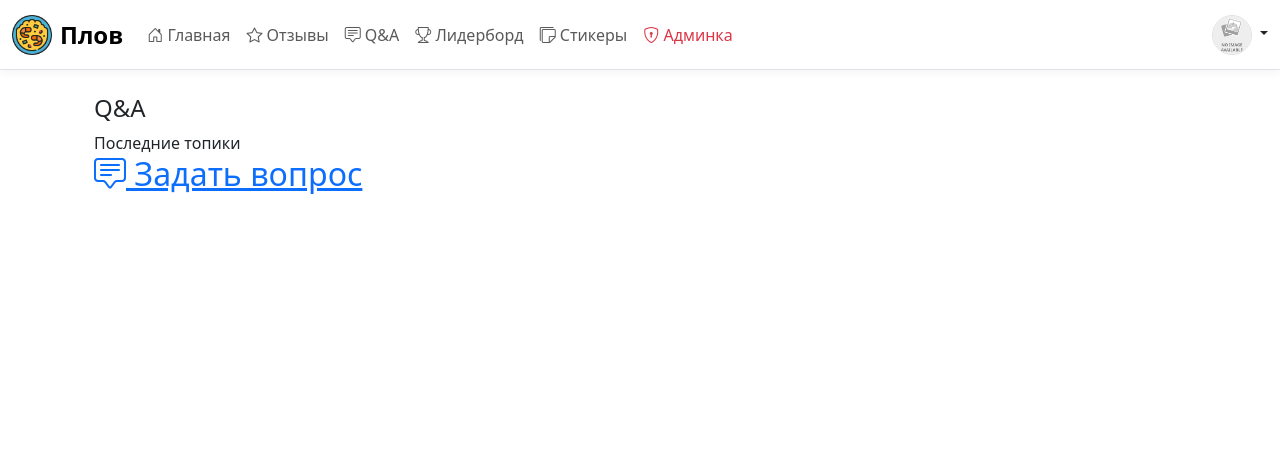
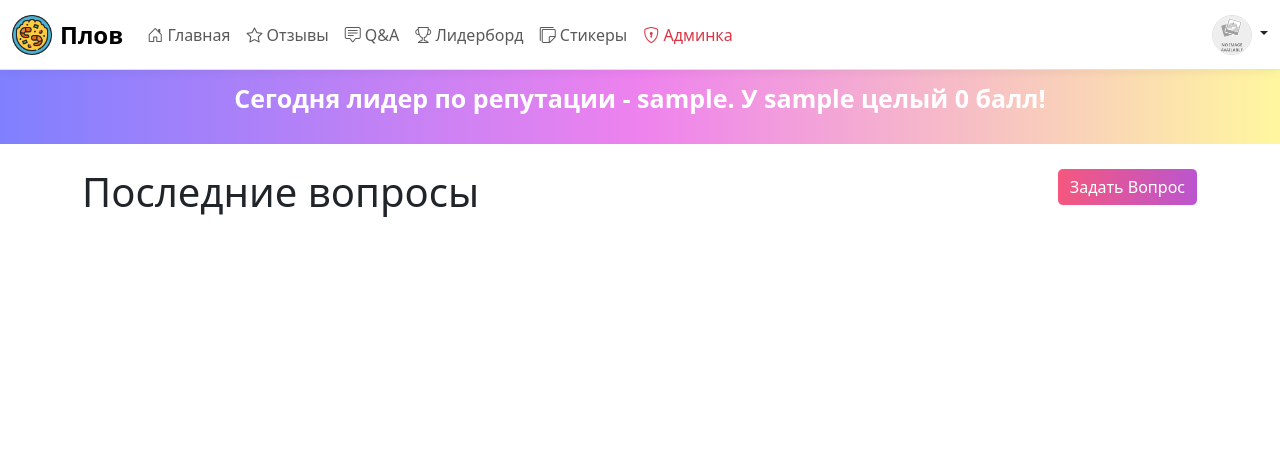
Before and after one commit to Tarasyonok/PLOV, a Django app: page /forum/ in a window 1280 px wide. Shown: the top 464 px of the page. Run offline with Django 5.2, Linux system fonts and the light colour scheme; the visitor is signed in with stand-in values (Sample User, id 1); data comes from the database, SQL or seed files in the repository; data that the repository does not hold is empty; some libraries are stand-ins or nearby versions.

Commit message:
change: front in forum

```diff
--- a/plov/forum/urls.py
+++ b/plov/forum/urls.py
@@ -2,42 +2,42 @@ import django.urls
 
 import forum.views
 
-app_name = "forum"
+app_name = 'forum'
 
 urlpatterns = [
     django.urls.path(
-        "",
+        '',
         forum.views.topic_list,
-        name="forum",
+        name='forum',
     ),
     django.urls.path(
-        "topic_post/",
-        forum.views.topicPost,
-        name="topic-post",
+        'topic_post/',
+        forum.views.topic_post,
+        name='topic-post',
     ),
     django.urls.path(
-        "topic/<int:pk>/",
-        forum.views.topicDetail,
-        name="topic-detail",
+        'topic/<int:pk>/',
+        forum.views.topic_detail,
+        name='topic-detail',
     ),
     django.urls.path(
-        "upvote/",
+        'upvote/',
         forum.views.upvote,
-        name="upvote",
+        name='upvote',
     ),
     django.urls.path(
-        "downvote/",
+        'downvote/',
         forum.views.downvote,
-        name="downvote",
+        name='downvote',
     ),
     django.urls.path(
-        "report/topic/<int:topic_id>",
+        'report/topic/<int:topic_id>',
         forum.views.topic_report,
-        name="topic-report",
+        name='topic-report',
     ),
     django.urls.path(
-        "report/answer/<int:ans_id>",
+        'report/answer/<int:ans_id>',
         forum.views.answer_report,
-        name="answer-report",
+        name='answer-report',
     ),
 ]
--- a/plov/forum/views.py
+++ b/plov/forum/views.py
@@ -9,38 +9,38 @@ import forum.models
 
 def topic_list(request):
     topics = forum.models.Topic.objects.all()
-    latest_topics = forum.models.Topic.objects.order_by("-created")[0:5]
-    context = {"topics": topics, "latest_topics": latest_topics}
-    return django.shortcuts.render(request, "forum/topic_list.html", context)
+    latest_topics = forum.models.Topic.objects.order_by('-created')[0:5]
+    context = {'topics': topics, 'latest_topics': latest_topics}
+    return django.shortcuts.render(request, 'forum/topic_list.html', context)
 
 
-@django.contrib.auth.decorators.login_required(login_url="/login/")
-def topicPost(request):
+@django.contrib.auth.decorators.login_required(login_url='/login/')
+def topic_post(request):
     form = forum.forms.TopicForm(request.POST or None)
 
-    if request.method == "POST":
+    if request.method == 'POST':
         if form.is_valid():
-            title = request.POST.get("title")
-            text = request.POST.get("text")
+            title = request.POST.get('title')
+            text = request.POST.get('text')
             topic = forum.models.Topic.objects.create(
                 title=title,
                 user=request.user,
                 text=text,
             )
             topic.save()
-            return django.shortcuts.redirect("homepage:homepage")
+            return django.shortcuts.redirect('homepage:homepage')
     else:
         form = forum.forms.TopicForm()
 
     return django.shortcuts.render(
         request,
-        "forum/topic_post.html",
-        {"form": form},
+        'forum/topic_post.html',
+        {'form': form},
     )
 
 
-@django.contrib.auth.decorators.login_required(login_url="/login/")
-def topicDetail(request, pk):
+@django.contrib.auth.decorators.login_required(login_url='/login/')
+def topic_detail(request, pk):
     post_topic = django.shortcuts.get_object_or_404(forum.models.Topic, pk=pk)
     if request.user.is_authenticated:
         forum.models.TopicView.objects.get_or_create(
@@ -50,9 +50,9 @@ def topicDetail(request, pk):
 
     answers = forum.models.Answer.objects.filter(topic=post_topic)
     answer_form = forum.forms.AnswerForm(request.POST or None)
-    if request.method == "POST":
+    if request.method == 'POST':
         if answer_form.is_valid():
-            text = request.POST.get("text")
+            text = request.POST.get('text')
             ans = forum.models.Answer.objects.create(
                 topic=post_topic,
                 user=request.user,
@@ -66,18 +66,18 @@ def topicDetail(request, pk):
         answer_form = forum.forms.AnswerForm()
 
     context = {
-        "topic": post_topic,
-        "answers": answers,
-        "answer_form": answer_form,
+        'topic': post_topic,
+        'answers': answers,
+        'answer_form': answer_form,
     }
 
-    return django.shortcuts.render(request, "forum/topic_detail.html", context)
+    return django.shortcuts.render(request, 'forum/topic_detail.html', context)
 
 
 def upvote(request):
     answer = django.shortcuts.get_object_or_404(
         forum.models.Answer,
-        id=request.POST.get("answer_id"),
+        id=request.POST.get('answer_id'),
     )
 
     if answer.upvotes.filter(id=request.user.id).exists():
@@ -94,7 +94,7 @@ def upvote(request):
 def downvote(request):
     answer = django.shortcuts.get_object_or_404(
         forum.models.Answer,
-        id=request.POST.get("answer_id"),
+        id=request.POST.get('answer_id'),
     )
 
     if answer.downvotes.filter(id=request.user.id).exists():
@@ -108,61 +108,61 @@ def downvote(request):
     )
 
 
-@django.contrib.auth.decorators.login_required(login_url="/login/")
+@django.contrib.auth.decorators.login_required(login_url='/login/')
 def topic_report(request, topic_id):
     topic = django.shortcuts.get_object_or_404(
         forum.models.Topic,
         id=topic_id,
     )
 
-    if request.method == "POST":
+    if request.method == 'POST':
         form = forum.forms.TopicReportForm(
             request.POST or None,
         )
         if form.is_valid():
-            reason = form.cleaned_data["reason"]
+            reason = form.cleaned_data['reason']
 
             forum.models.TopicReport.objects.create(
                 reporter=request.user,
                 reason=reason,
                 topic=topic,
             )
-            return django.shortcuts.redirect("forum:forum")
+            return django.shortcuts.redirect('forum:forum')
     else:
         form = forum.forms.TopicReportForm()
 
     return django.shortcuts.render(
         request,
-        "forum/topic_report.html",
-        {"form": form},
+        'forum/topic_report.html',
+        {'form': form},
     )
 
 
-@django.contrib.auth.decorators.login_required(login_url="/login/")
+@django.contrib.auth.decorators.login_required(login_url='/login/')
 def answer_report(request, ans_id):
     answer = django.shortcuts.get_object_or_404(
         forum.models.Answer,
         id=ans_id,
     )
 
-    if request.method == "POST":
+    if request.method == 'POST':
         form = forum.forms.AnswerReportForm(
             request.POST or None,
         )
         if form.is_valid():
-            reason = form.cleaned_data["reason"]
+            reason = form.cleaned_data['reason']
 
             forum.models.AnswerReport.objects.create(
                 reporter=request.user,
                 reason=reason,
                 answer=answer,
             )
-            return django.shortcuts.redirect("forum:forum")
+            return django.shortcuts.redirect('forum:forum')
     else:
         form = forum.forms.AnswerReportForm()
 
     return django.shortcuts.render(
         request,
-        "forum/answer_report.html",
-        {"form": form},
+        'forum/answer_report.html',
+        {'form': form},
     )
--- a/plov/leaderboard/context_processors.py
+++ b/plov/leaderboard/context_processors.py
@@ -2,7 +2,6 @@ import users.models
 
 
 def rep_ldb_context(request):
-    user_profiles = users.models.UserProfile.objects.all()
-    leaderboard = user_profiles.order_by('-reputation_points')
+    leader = users.models.UserProfile.objects.all().order_by('-reputation_points').first()
 
-    return {'leaderboard': leaderboard[:3]}
+    return {'leader': leader}
--- a/plov/static_dev/css/styles.css
+++ b/plov/static_dev/css/styles.css
@@ -22,3 +22,42 @@
     border-radius: 50%;
     border: 2px solid black;
 }
+
+.banner {
+    background-image: linear-gradient(to right, rgb(128, 128, 255), violet, rgb(255, 247, 159));
+    padding: 10px;
+    text-align: center;
+    color: rgb(255, 255, 255);
+    font-size: 25px;
+    font-weight: bold;
+}
+
+.card-list {
+    display: flex;
+    flex-wrap: wrap;
+    gap: 10px;
+}
+
+.card {
+    flex: 0 0 100%;
+    background-color: white;
+    border-radius: 8px;
+    box-shadow: 0 2px 4px rgba(0, 0, 0, 0.1);
+    overflow: hidden;
+    margin-bottom: 16px;
+  }
+
+.card-header {
+    padding: 16px;
+    background-color: #f5f5f5;
+    border-bottom: 1px solid #ddd;
+}
+
+.card-body {
+    padding: 16px;
+}
+
+.avatar-info {
+    display: flex;
+    align-items: center;
+}
--- a/plov/templates/base.html
+++ b/plov/templates/base.html
@@ -21,6 +21,15 @@
   </head>
   <body>
     {% include 'includes/header.html' %}
+    <div class="banner">
+      {% if leader.reputation_points > 4 %}
+        <p>Сегодня лидер по репутации - {{ leader.user.username }}. У {{ leader.user.username }} целых {{ leader.reputation_points }} баллов!</p>
+      {% elif leader.reputation_points < 4 and leader.reputation_points > 1 %}
+        <p>Сегодня лидер по репутации - {{ leader.user.username }}. У {{ leader.user.username }} целых {{ leader.reputation_points }} балла!</p>
+      {% else %}
+        <p>Сегодня лидер по репутации - {{ leader.user.username }}. У {{ leader.user.username }} целый {{ leader.reputation_points }} балл!</p>
+      {% endif %}
+    </div>
     <div class="container mt-4" style="min-height: calc(100vh - 200px)">
       {% block content %}
       {% endblock %}
--- a/plov/templates/forum/topic_list.html
+++ b/plov/templates/forum/topic_list.html
@@ -1,31 +1,32 @@
 {% extends "base.html" %}
 
 {% block content %}
-    <div class="dx-box-5 pb-100 bg-grey-6">
-        <div class="container">
-            <div class="row vertical-gap md-gap">
-                <div class="col-lg-8">
-                    <div class="dx-box dx-box-decorated">
-                        <div class="dx-blog-post">
-                            <div class="dx-blog-post-box pt-30 pb-30">
-                                <h2 class="h4 mnt-5 mb-9">Q&A</h2>
-                            </div>
-                        <div class="dx-widget dx-box dx-box-decorated">
-                            <div class="dx-widget-title">
-                                Последние топики
-                            </div>
-                            {% for topics in latest_topics %}
-                                <a href="{% url 'forum:topic-detail' topics.id %}" class="dx-widget-link">
-                                    <span class="dx-widget-link-text">{{ topics.title }}</span>
-                                    <span class="dx-widget-link-date">{{ topics.created|date }}</span>
-                                </a>
-                            {% endfor %}
-                        </div>
-                        <h2><a href="{% url 'forum:topic-post' %}" class="bi bi-chat-square-text"> Задать вопрос</a></h2>
-                    </div>
-                </div>
-            </div>
-        </div>
+<div class="d-flex fw-wrap mb12">
+    <div class="flex-grow-1">
+      <h1 class="fs-headline1 mb12">Последние вопросы</h1>
+    </div>
+    <div class="aside-cta mb12 print:d-none">
+        <a class="btn" href={% url "forum:topic-post" %} role="button" style="color: white; background-image: linear-gradient(to right, rgb(245, 87, 126), rgb(187, 85, 207)); border-color:rgb(255, 255, 255)">Задать Вопрос</a>
     </div>
 </div>
+<div>
+    <div class="card-list">
+        {% for topic in latest_topics %}
+          <div class="card">
+            <a href={% url "forum:topic-detail" topic.id %} style="text-decoration: none;">
+                <div class="card-header">
+                    <h5>{{ topic.title|truncatechars:50 }}</h5>
+                </div>
+            </a>
+            <div class="card-body">
+              <p>{{ topic.text|truncatechars:325 }}</p>
+              <div>
+                <p><img src="{{ user.profile.avatar.url }}" width="40" height="40" class="rounded-circle border object-fit-cover"> {{ user.username }} задал(а) вопрос в {{ topic.created }}</p>
+              </div>
+              <p>Просмотры: {{ topic.topic_view_count }}</p>
+            </div>
+          </div>
+        {% endfor %}
+      </div>
+</div>
 {% endblock content %}
--- a/plov/templates/leaderboard/leaderboard.html
+++ b/plov/templates/leaderboard/leaderboard.html
@@ -28,7 +28,7 @@
               <tbody class="table-group-divider">
                 {% for profile in page.object_list %}
                 {% if profile.index == 1 %}
-                  <tr class="table-primary" style="height: 55px;">
+                  <tr class="table-warning" style="height: 55px;">
                         <th scope="row">ЛИДЕР</th>
                         <td>{{ profile.object.user.username }}</td>
                         <td>{{ profile.object.rating }}</td>
--- a/plov/templates/leaderboard/leaderboard_fall.html
+++ b/plov/templates/leaderboard/leaderboard_fall.html
@@ -28,7 +28,7 @@
               <tbody class="table-group-divider">
                 {% for profile in page.object_list %}
                 {% if profile.index == 1 %}
-                  <tr class="table-primary" style="height: 55px;">
+                  <tr class="table-warning" style="height: 55px;">
                         <th scope="row">ЛИДЕР</th>
                         <td>{{ profile.object.user.username }}</td>
                         <td>{{ profile.object.rating }}</td>
--- a/plov/templates/leaderboard/leaderboard_fall_past.html
+++ b/plov/templates/leaderboard/leaderboard_fall_past.html
@@ -28,7 +28,7 @@
               <tbody class="table-group-divider">
                 {% for profile in page.object_list %}
                 {% if profile.index == 1 %}
-                  <tr class="table-primary" style="height: 55px;">
+                  <tr class="table-warning" style="height: 55px;">
                         <th scope="row">ЛИДЕР</th>
                         <td>{{ profile.object.user.username }}</td>
                         <td>{{ profile.object.rating }}</td>
--- a/plov/templates/leaderboard/leaderboard_my_course.html
+++ b/plov/templates/leaderboard/leaderboard_my_course.html
@@ -17,7 +17,7 @@
               <tbody class="table-group-divider">
                 {% for profile in page.object_list %}
                 {% if profile.index == 1 %}
-                  <tr class="table-primary" style="height: 55px;">
+                  <tr class="table-warning" style="height: 55px;">
                         <th scope="row">ЛИДЕР</th>
                         <td>{{ profile.object.user.username }}</td>
                         <td>{{ profile.object.rating }}</td>
--- a/plov/templates/leaderboard/leaderboard_spring.html
+++ b/plov/templates/leaderboard/leaderboard_spring.html
@@ -28,7 +28,7 @@
               <tbody class="table-group-divider">
                 {% for profile in page.object_list %}
                 {% if profile.index == 1 %}
-                  <tr class="table-primary" style="height: 55px;">
+                  <tr class="table-warning" style="height: 55px;">
                         <th scope="row">ЛИДЕР</th>
                         <td>{{ profile.object.user.username }}</td>
                         <td>{{ profile.object.rating }}</td>
--- a/plov/templates/leaderboard/leaderboard_spring_past.html
+++ b/plov/templates/leaderboard/leaderboard_spring_past.html
@@ -28,7 +28,7 @@
               <tbody class="table-group-divider">
                 {% for profile in page.object_list %}
                 {% if profile.index == 1 %}
-                  <tr class="table-primary" style="height: 55px;">
+                  <tr class="table-warning" style="height: 55px;">
                         <th scope="row">ЛИДЕР</th>
                         <td>{{ profile.object.user.username }}</td>
                         <td>{{ profile.object.rating }}</td>
--- a/plov/templates/leaderboard/rep_leaderboard.html
+++ b/plov/templates/leaderboard/rep_leaderboard.html
@@ -17,7 +17,7 @@
               <tbody class="table-group-divider">
                 {% for profile in page.object_list %}
                 {% if profile.index == 1 %}
-                  <tr class="table-primary" style="height: 55px;">
+                  <tr class="table-warning" style="height: 55px;">
                         <th scope="row">ЛИДЕР</th>
                         <td>{{ profile.object.user.username }}</td>
                         <td>{{ profile.object.reputation_points }}</td>
```
